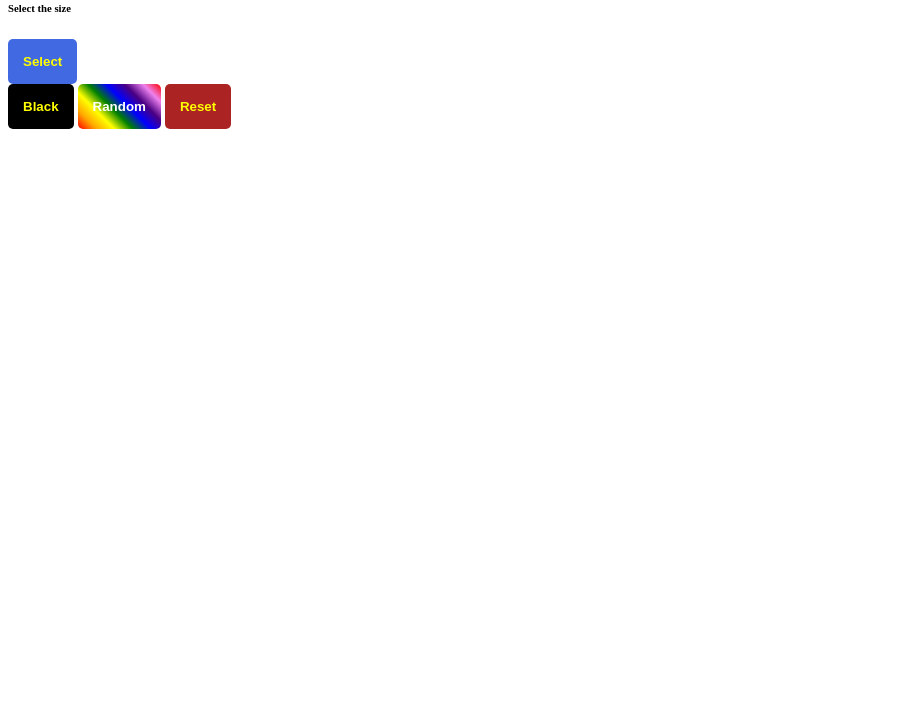
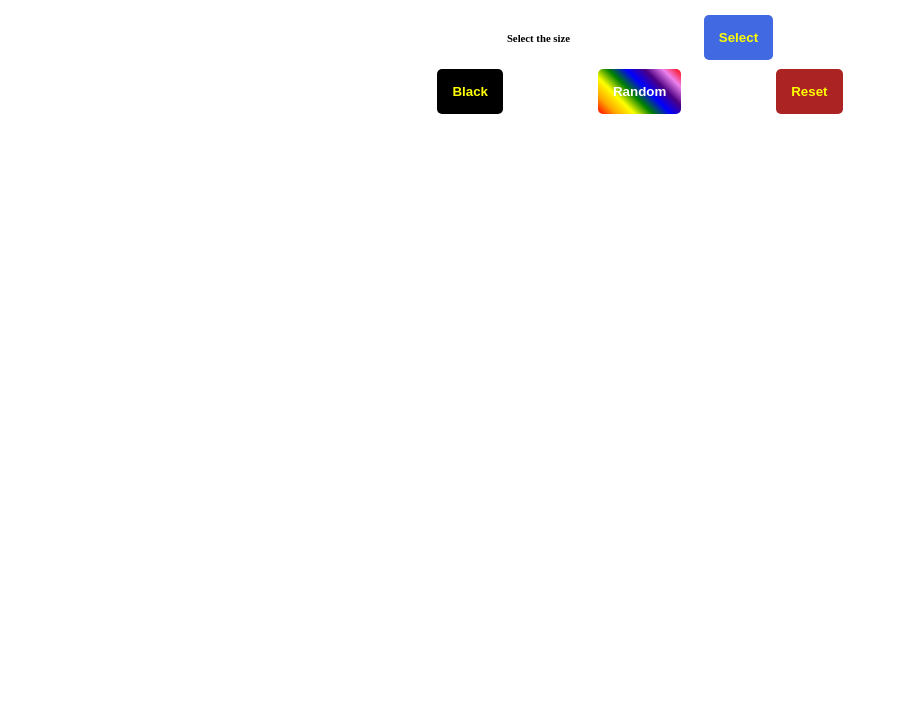
Before and after one commit to ArdianSalihu/Etch-A-Sketch, a plain HTML site: page index.html in a window 1280 px wide. Shown: the part 81-800 px from the top of the page, without its empty margins (0-898 px from the left). Drawn offline with Linux system fonts and the light colour scheme.

Commit message:
Add flexbox and more CSS to buttons

```diff
--- a/style.css
+++ b/style.css
@@ -1,3 +1,24 @@
+body {
+    display: flex;
+    justify-content: center;
+    align-items: center;
+    flex-direction: column;
+}
+
+.header {
+    display: flex;
+    flex-direction: row;
+    align-items: center;
+    width: 400px;
+    justify-content: space-around;
+}
+
+.footer {
+    display: flex;
+    justify-content: space-around;
+    width: 500px;
+}
+
 button {
     padding: 15px;
     border: 0;
@@ -5,9 +26,17 @@ button {
     font-weight: bold;
 }
 
+button:hover {
+    cursor: pointer;
+}
+
 #popup {
     background-color: royalblue;
     color: yellow;
+}
+
+#popup:hover {
+    background-color: rgb(42, 64, 130);
 }
 
 .blackb {
@@ -15,12 +44,24 @@ button {
     color: yellow;
 }
 
+.blackb:hover {
+    background-color: rgb(37, 35, 35);
+}
+
 .randomb {
     background: linear-gradient(45deg, red, orange, yellow, green, blue, indigo, violet, red);
     color: white;
+}
+
+.randomb:hover {
+    color: black;
 }
 
 .resetb {
     background-color: rgb(172, 35, 35);
     color: yellow;
 }
+
+.resetb:hover {
+    background-color: rgb(195, 68, 68);
+}
```
